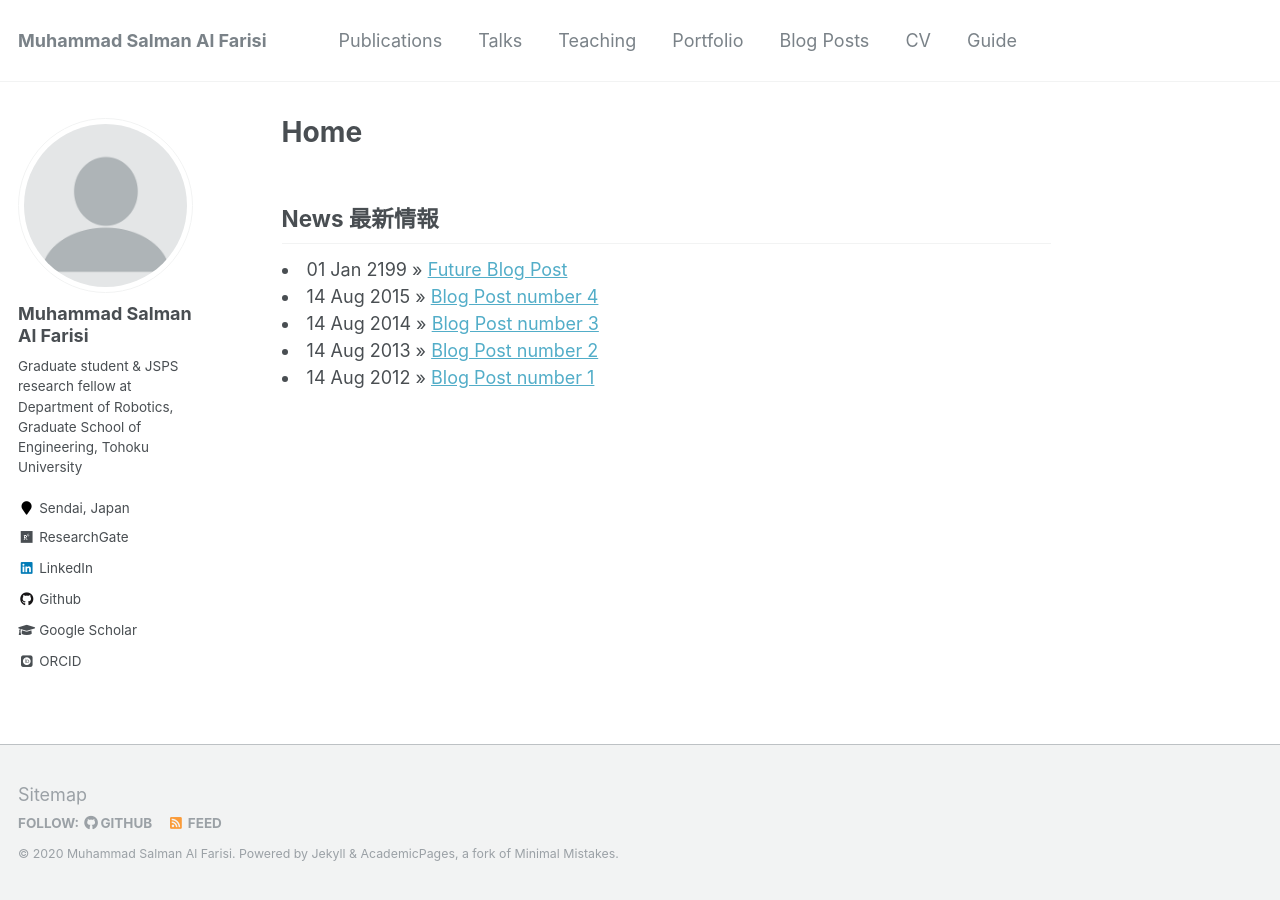
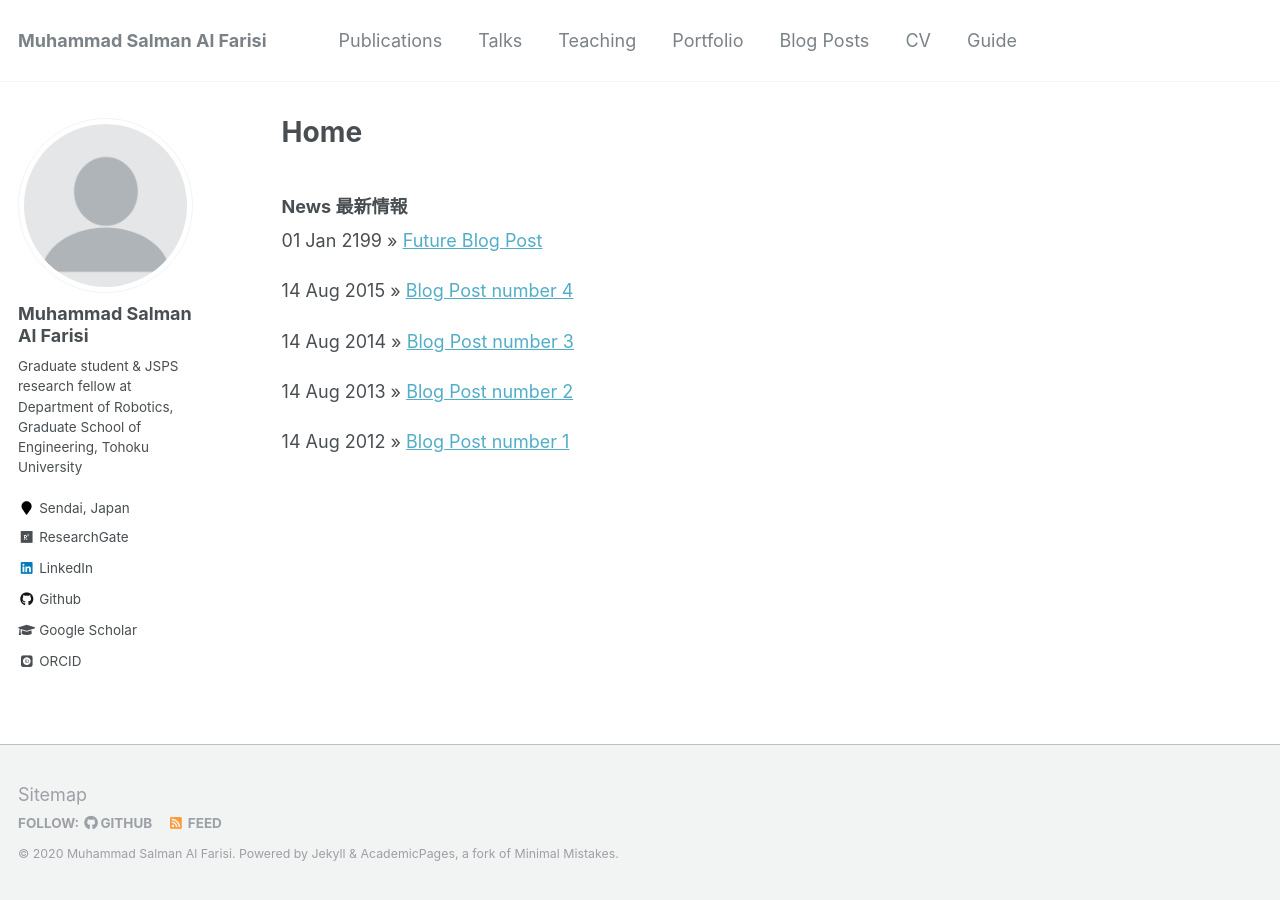
Before and after one commit to msalfarisi/msalfarisi.github.io, a Jekyll site: the page built from _pages/about.md, in a window 1280 px wide. Built offline with Jekyll 4.4.1, drawn with Linux system fonts in a browser that asks for light colours; some web fonts are replaced.

```diff
--- a/_pages/about.md
+++ b/_pages/about.md
@@ -8,8 +8,8 @@ redirect_from:
   - /about.html
 ---
 
-## News 最新情報
+### News 最新情報
 
 {% for post in site.posts %}
-  <li><span>{{ post.date | date_to_string }}</span> » <a href="{{ post.url }}" title="{{ post.title }}">{{ post.title }}</a></li>
+  <span>{{ post.date | date_to_string }}</span> » <a href="{{ post.url }}" title="{{ post.title }}">{{ post.title }}</a>
 {% endfor %}
```
